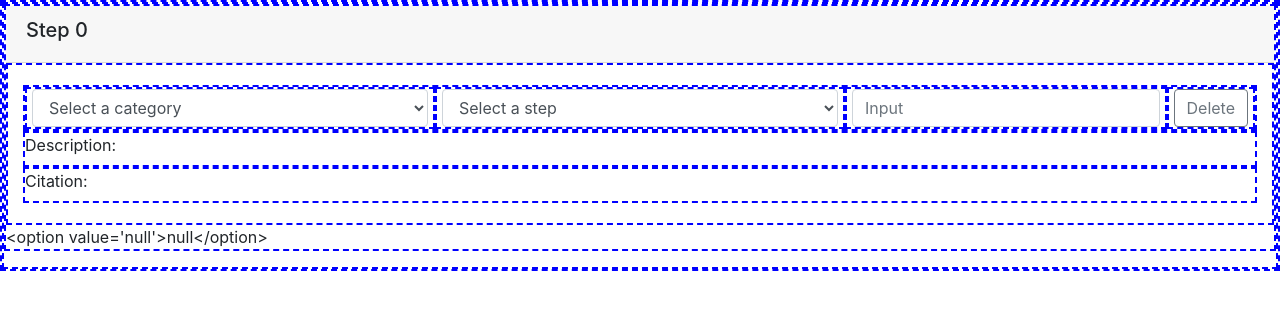
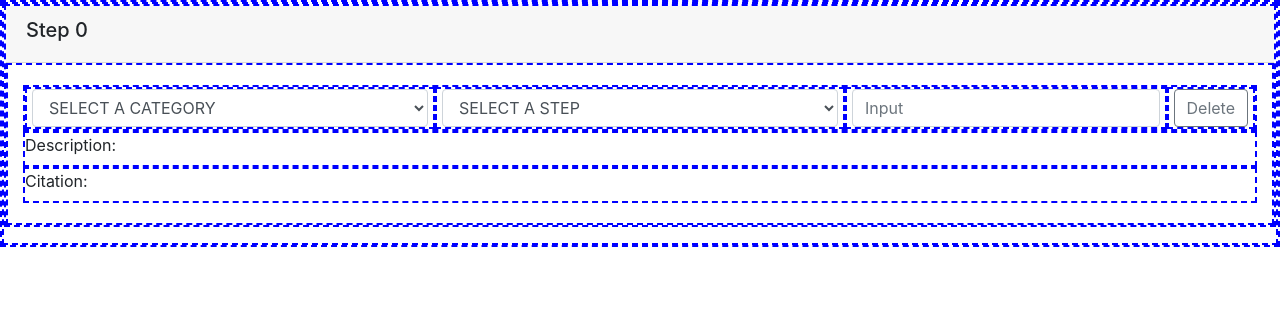
Before and after one commit to 17livincent/HonorsThesisProject, a React (Create React App) app in the folder client/: page / in a window 1280 px wide. Shown: the top 310 px of the page. Built offline with nearby package versions, Linux system fonts and the light colour scheme.

Commit message:
Dynamic dropdown works

```diff
--- a/client/src/AugStepForm.js
+++ b/client/src/AugStepForm.js
@@ -22,15 +22,32 @@ class AugStepForm extends React.Component {
             citation: '',   // step citation, if applicable
             removeStep: false,   // determines whether or not this object should be deleted
 
-            numOfCategories: this.props.numOfCategories || 0,   // number of options in the category dropdown
-            categoriesArray: this.props.categoriesArray || Array(this.props.numOfCategories).fill(null), // array of category options
-            numOfSteps: this.props.numOfSteps || 0, // number of options in the steps dropdown, based on category option
-            stepsArray: this.props.stepsArray || Array(this.props.numOfSteps).fill(null)  // array of step options
+            categories: this.props.categories || [], // array of category options
+            steps: this.props.steps || []  // array of step options
         };
 
         this.setRemoveStep = this.setRemoveStep.bind(this);
         this.clearSelects = this.clearSelects.bind(this);
         this.populateOptions = this.populateOptions.bind(this);
+    }
+
+    componentDidMount() {
+        this.setState({
+            // get list of categories
+            categories: [
+                {name: 'CategoryName', val: 'OptionValue'},
+                {name: 'Category1', val: 'cat1'},
+                {name: 'Category2', val: 'cat2'},
+                {name: 'Category3', val: 'cat3'}
+            ],
+            // get list of steps
+            steps: [
+                {name: 'StepName', val: 'OptionValue'},
+                {name: 'Step1', val: 'step1'},
+                {name: 'Step2', val: 'step2'},
+                {name: 'Step3', val: 'step3'}
+            ]
+        });
     }
 
     setRemoveStep() {
@@ -52,12 +69,24 @@ class AugStepForm extends React.Component {
     populateOptions(array) {
         let options = '';
         for(let i in array) {
-            options += `<option value='${array[i]}'>${array[i]}</option>`;
+            options += `<option value='${array[i][1]}'>${array[i][0]}</option>`;
         }
         return options;
     }
 
     render() {
+
+        let categoryOptions = this.state.categories.length > 0 && this.state.categories.map((item, i) => {
+            return (
+                <option value={item.val}>{item.name}</option>
+            )
+        }, this);
+
+        let stepOptions = this.state.steps.length > 0 && this.state.steps.map((item, i) => {
+            return (
+                <option value={item.val}>{item.name}</option>
+            )
+        })
 
         // select input for step category
         let selectStepCategory = <Form.Control id='selectStepCategory'
@@ -65,8 +94,8 @@ class AugStepForm extends React.Component {
                                     required='required'
                                     onChange={(e) => {this.setState({stepCategory: e.target.value}); this.clearSelects()}}
                                     value={this.state.stepCategory}>
-                                        <option value=''>Select a category</option>
-                                        {this.populateOptions(this.state.categoriesArray)}
+                                        <option value='' disabled>SELECT A CATEGORY</option>
+                                        {categoryOptions}
                                     </Form.Control>;
 
         // select input for specific step
@@ -75,8 +104,8 @@ class AugStepForm extends React.Component {
                                 required='required'
                                 onChange={(e) => {this.setState({stepName: e.target.value}); this.clearSelects()}}
                                 value={this.state.stepName}>
-                                    <option value=''>Select a step</option>
-
+                                    <option value='' disabled>SELECT A STEP</option>
+                                    {stepOptions}
                                 </Form.Control>;
 
         // small input field
@@ -125,7 +154,6 @@ class AugStepForm extends React.Component {
                             {stepCitation}
                         </Form.Row>
                     </Card.Body>
-                    {this.populateOptions(this.state.categoriesArray)}
                 </Form.Group>
 
             </div>
```
